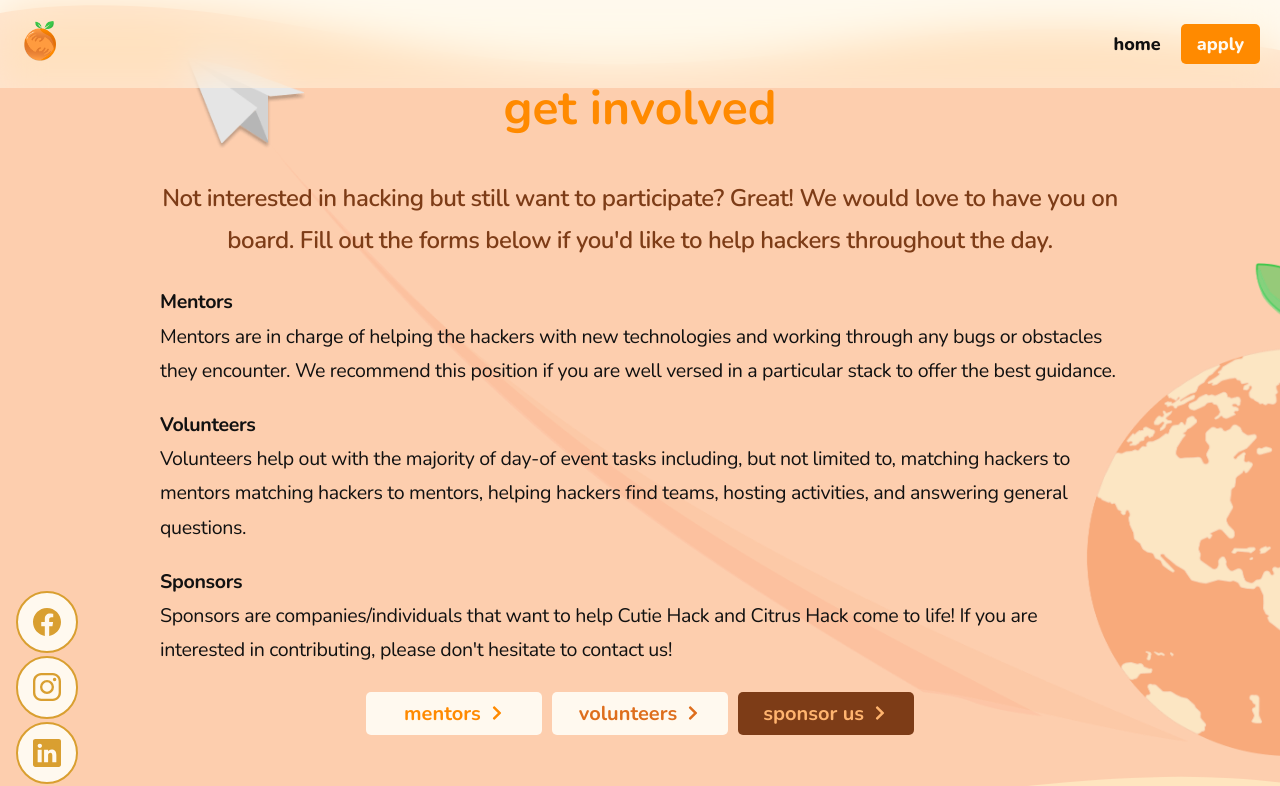
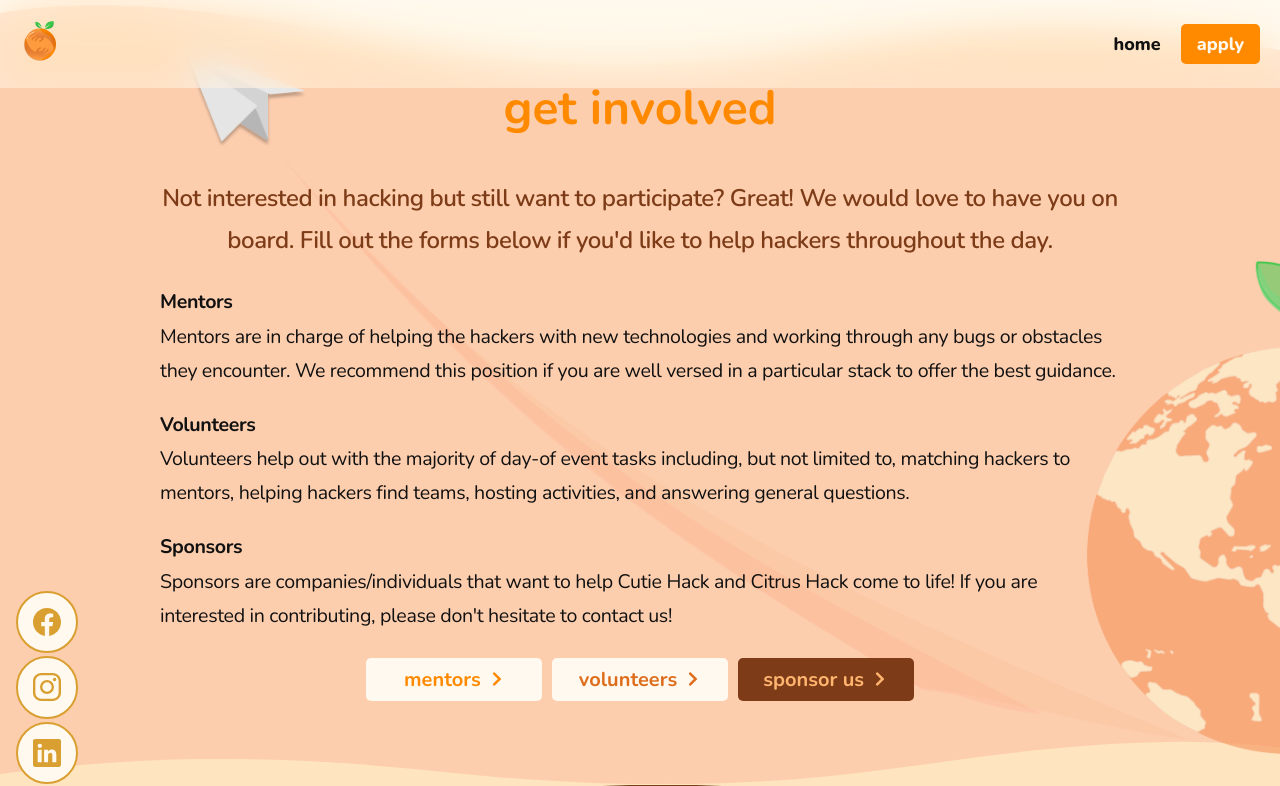
Before and after one commit to citrushack/cutiehack2021, a Next.js app: page /help in a window 1280 px wide. Shown: the top 786 px of the page. Built offline with nearby package versions, Linux system fonts and the light colour scheme; no server answers.

Commit message:
Fix typo

```diff
--- a/pages/help.js
+++ b/pages/help.js
@@ -70,8 +70,8 @@ export default function Help() {
             <b>Volunteers</b>
             <br />
             Volunteers help out with the majority of day-of event  tasks including, but
-            not limited to, matching hackers to mentors matching hackers to mentors, helping
-            hackers find teams, hosting activities, and answering general questions.
+            not limited to, matching hackers to mentors, helping hackers find teams,
+            hosting activities, and answering general questions.
           </p>
           <p>
             <b>Sponsors</b>
```
